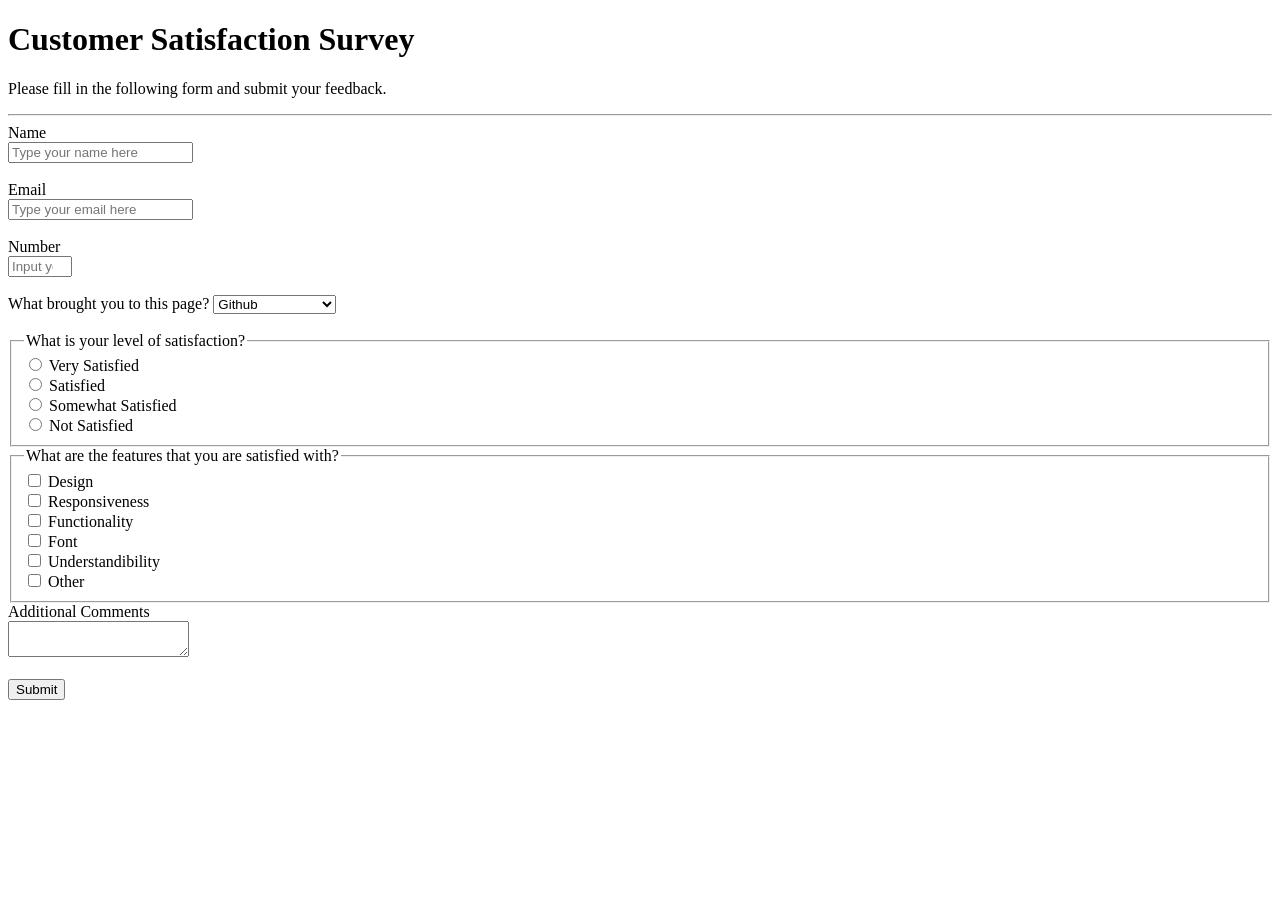
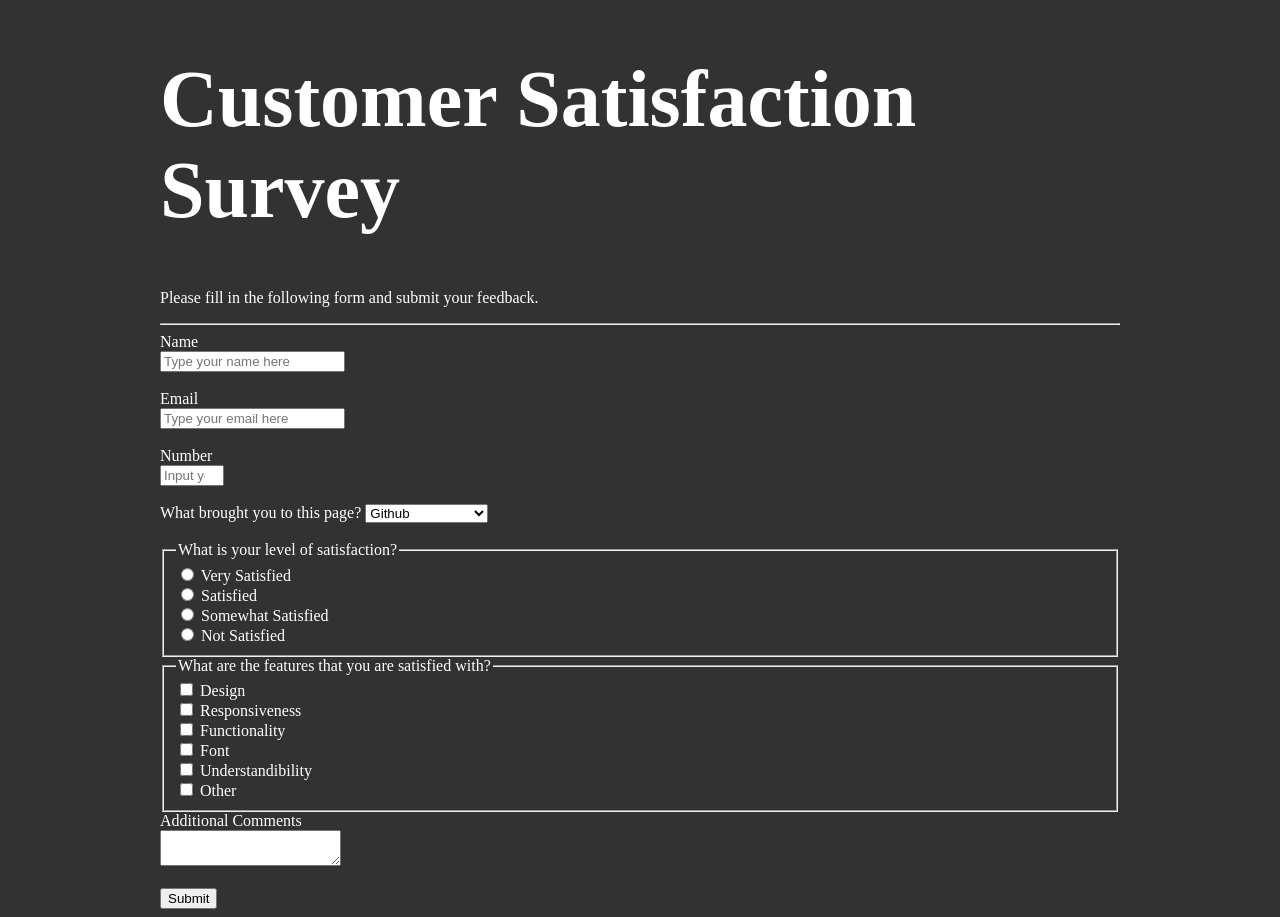
Before and after one commit to kaleblub/freeCodeCamp-Survey-Form, a plain HTML site: page index.html in a window 1280 px wide. Before the commit the page ends 800 px from the top, so only its background shows below. Drawn offline with Linux system fonts and the light colour scheme.

```diff
--- a/main.css
+++ b/main.css
@@ -12,3 +12,19 @@
 
 /* Extra large devices (large laptops and desktops, 1200px and up) */
 @media only screen and (min-width: 1200px) {...}
+
+h1 {
+  font-size: clamp(2rem, 1rem + 5vw, 7rem);
+}
+
+body {
+  background-color: rgba(50, 50, 50, 50);
+  color: rgba(255, 255, 255, 200);
+}
+
+main {
+  padding: 0 1em;
+  width: 60rem;
+  margin: 0 auto;
+/*  border: 2px solid red;*/
+}
```
Also changed, not shown: 1 other file.
